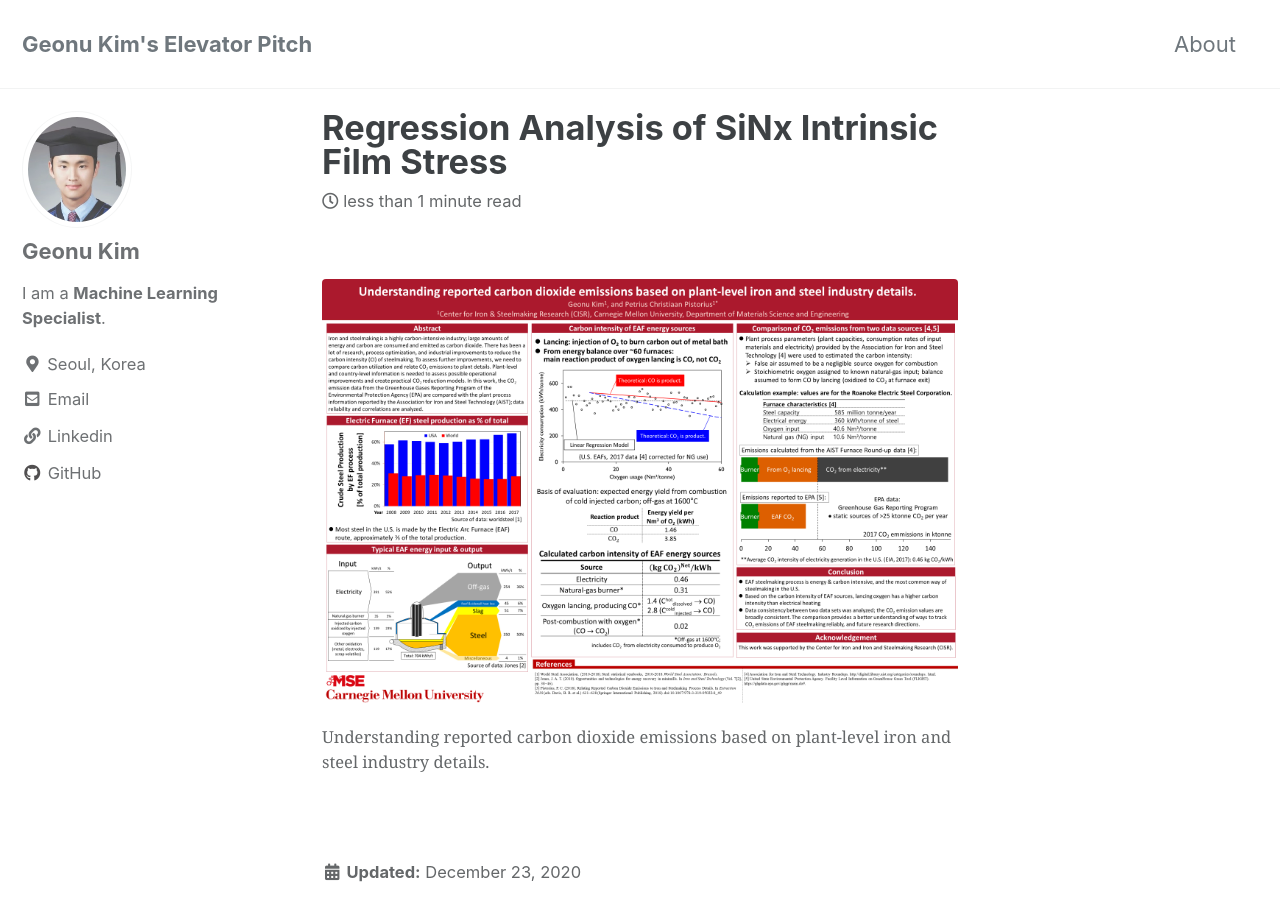
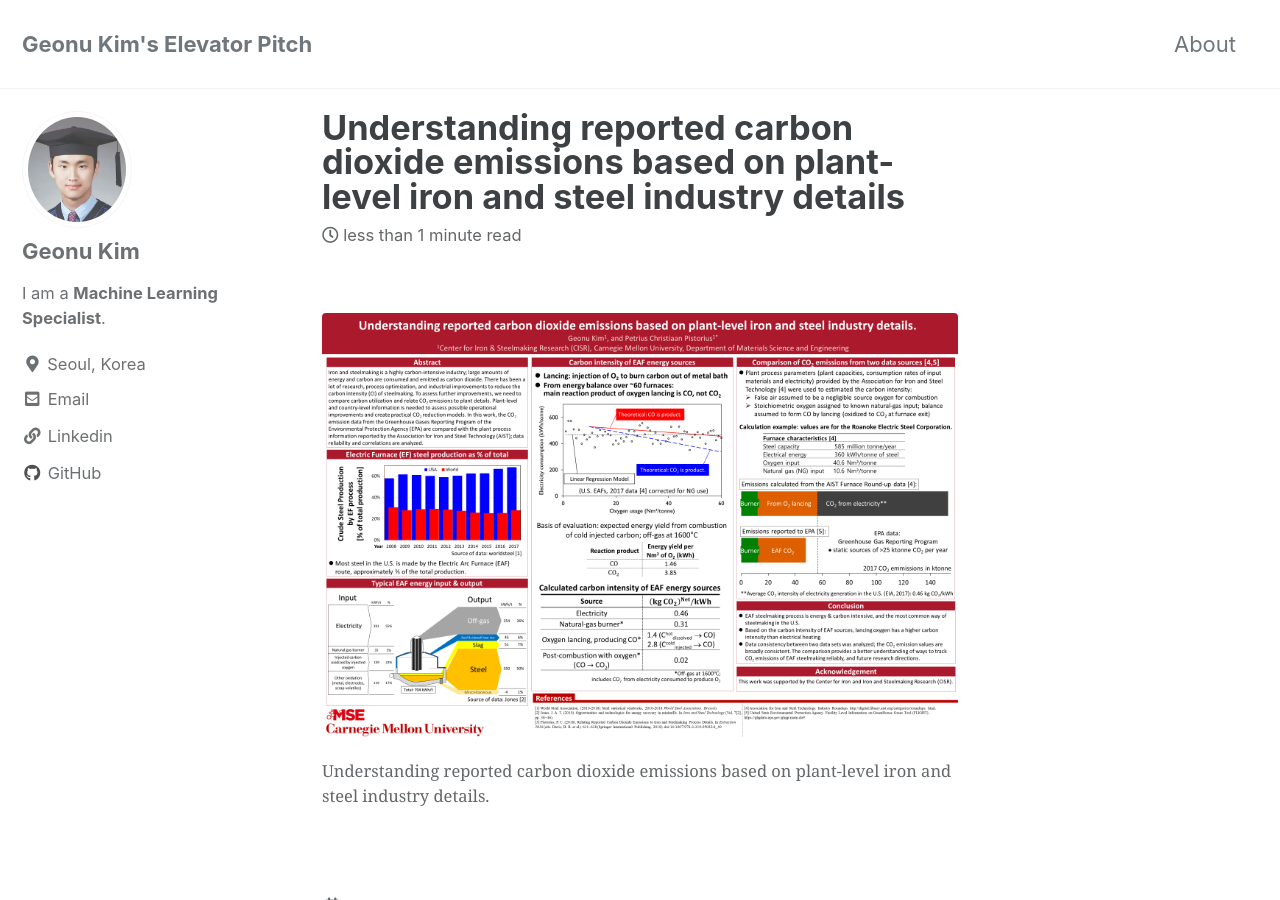
Before and after one commit to Geonu-AI/Geonu-AI.github.io, a Jekyll site: the page built from _posts/2020-12-23-Understanding reported carbon dioxide emissions based on plant-level iron and steel industry details.md, in a window 1280 px wide and 900 px high. Built offline with Jekyll 4.4.1, drawn with Linux system fonts in a browser that asks for light colours; cached includes are drawn as plain includes.

Commit message:
New post editted

```diff
--- a/_posts/2020-12-23-Understanding reported carbon dioxide emissions based on plant-level iron and steel industry details.md
+++ b/_posts/2020-12-23-Understanding reported carbon dioxide emissions based on plant-level iron and steel industry details.md
@@ -1,5 +1,5 @@
 ---
-title: "Regression Analysis of SiNx Intrinsic Film Stress"
+title: "Understanding reported carbon dioxide emissions based on plant-level iron and steel industry details"
 
 ---
 
```
